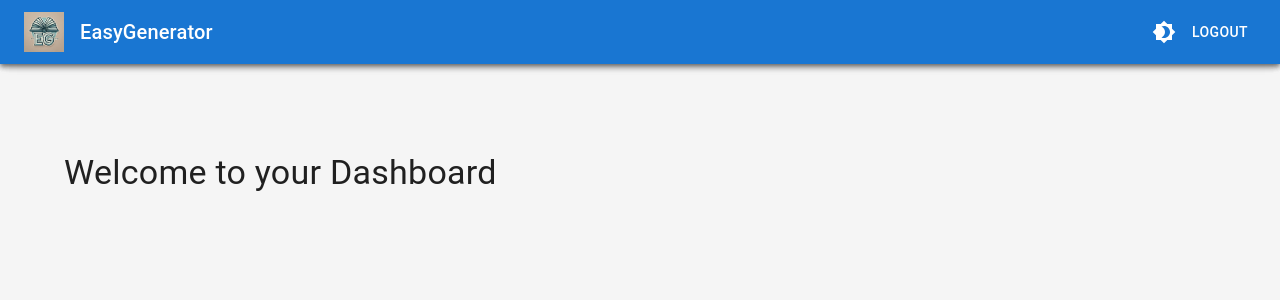
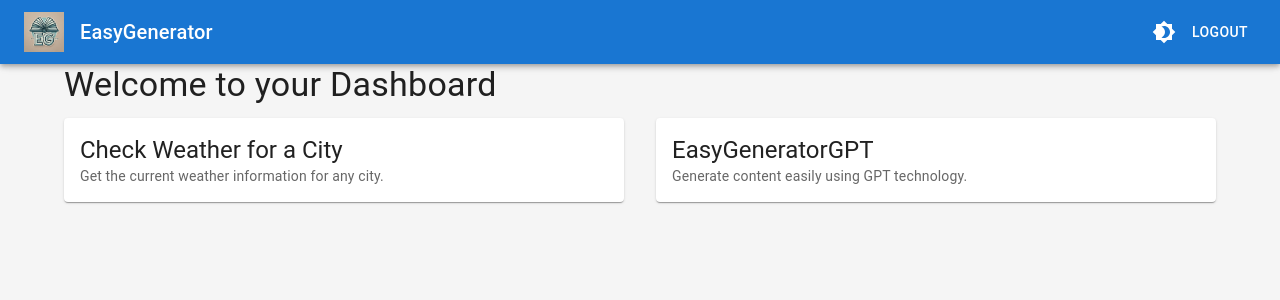
Before and after one commit to mujtabasiddiqui0786/easygenerator-my-app, a React (Create React App) app: page /dashboard in a window 1280 px wide. Shown: the top 300 px of the page. Built offline with nearby package versions, Linux system fonts and the light colour scheme; sample sign-in values are in the browser's storage.

Commit message:
display weather details

```diff
--- a/src/App.tsx
+++ b/src/App.tsx
@@ -3,6 +3,8 @@ import { BrowserRouter as Router, Routes, Route } from 'react-router-dom';
 import SignUp from './components/SignUp';
 import SignIn from './components/SignIn';
 import Dashboard from './components/Dashboard';
+import Weather from './components/Weather';
+// import EasyGeneratorGPT from './components/EasyGeneratorGPT';
 import PrivateRoute from './components/PrivateRoute';
 import Layout from './components/Layout';
 
@@ -21,7 +23,22 @@ function App() {
               </PrivateRoute>
             }
           />
-          {/* Add other routes here */}
+          <Route
+            path="/weather"
+            element={
+              <PrivateRoute>
+                <Weather />
+              </PrivateRoute>
+            }
+          />
+          {/* <Route
+            path="/easygeneratorgpt"
+            element={
+              <PrivateRoute>
+                <EasyGeneratorGPT />
+              </PrivateRoute>
+            }
+          /> */}
         </Routes>
       </Layout>
     </Router>
--- a/src/components/Dashboard.tsx
+++ b/src/components/Dashboard.tsx
@@ -1,98 +1,47 @@
 // src/components/Dashboard.tsx
-import React, { useContext } from 'react';
-import {
-  AppBar,
-  Toolbar,
-  Typography,
-  IconButton,
-  Box,
-  Container,
-  CssBaseline,
-  Button,
-} from '@mui/material';
-import MenuIcon from '@mui/icons-material/Menu';
+import React from 'react';
+import { Container, Typography, Grid, Card, CardContent, CardActionArea } from '@mui/material';
 import { useNavigate } from 'react-router-dom';
-import { ColorModeContext } from '../ThemeContext';
-import { useTheme } from '@mui/material/styles';
-import Brightness4Icon from '@mui/icons-material/Brightness4';
-import Brightness7Icon from '@mui/icons-material/Brightness7';
-import logo from '../assets/logo.png';
-import Header from './Header';
 
 const Dashboard: React.FC = () => {
   const navigate = useNavigate();
-  const colorMode = useContext(ColorModeContext);
-  const theme = useTheme();
 
-  const handleLogout = () => {
-    localStorage.removeItem('token');
-    navigate('/');
-  };
-
-  // return (
-  //   <Box sx={{ display: 'flex' }}>
-  //     <CssBaseline />
-  //     <AppBar position="fixed">
-  //       <Toolbar>
-  //         {/* Logo */}
-  //         <Box
-  //           component="img"
-  //           sx={{
-  //             height: 40,
-  //             width: 40,
-  //             mr: 2,
-  //           }}
-  //           alt="Logo"
-  //           src={logo}
-  //         />
-  //         <Typography variant="h6" sx={{ flexGrow: 1 }}>
-  //           Dashboard
-  //         </Typography>
-  //         {/* Theme Toggle Button */}
-  //         <IconButton
-  //           sx={{ ml: 1 }}
-  //           color="inherit"
-  //           onClick={colorMode.toggleColorMode}
-  //         >
-  //           {theme.palette.mode === 'dark' ? <Brightness7Icon /> : <Brightness4Icon />}
-  //         </IconButton>
-  //         <Button color="inherit" onClick={handleLogout}>
-  //           Logout
-  //         </Button>
-  //       </Toolbar>
-  //     </AppBar>
-  //     <Box
-  //       component="main"
-  //       sx={{ flexGrow: 1, p: 3, mt: 8 }}
-  //     >
-  //       <Container maxWidth="lg">
-  //         {/* Place your dashboard content here */}
-  //         <Typography variant="h4" gutterBottom>
-  //           Welcome to your Dashboard
-  //         </Typography>
-  //         {/* Additional components and content */}
-  //       </Container>
-  //     </Box>
-  //   </Box>
-  // );
-// };
   return (
-    <Box sx={{ display: 'flex' }}>
-      <CssBaseline />
-      <Header />
-      <Box
-        component="main"
-        sx={{ flexGrow: 1, p: 3, mt: 8 }}
-      >
-        <Container maxWidth="lg">
-          {/* Place your dashboard content here */}
-          <Typography variant="h4" gutterBottom>
-            Welcome to your Dashboard
-          </Typography>
-          {/* Additional components and content */}
-        </Container>
-      </Box>
-    </Box>
+    <Container maxWidth="lg" sx={{ mt: 8 }}>
+      <Typography variant="h4" gutterBottom>
+        Welcome to your Dashboard
+      </Typography>
+      <Grid container spacing={4}>
+        <Grid item xs={12} sm={6}>
+          <Card>
+            <CardActionArea onClick={() => navigate('/weather')}>
+              <CardContent>
+                <Typography variant="h5" component="div">
+                  Check Weather for a City
+                </Typography>
+                <Typography variant="body2" color="text.secondary">
+                  Get the current weather information for any city.
+                </Typography>
+              </CardContent>
+            </CardActionArea>
+          </Card>
+        </Grid>
+        <Grid item xs={12} sm={6}>
+          <Card>
+            <CardActionArea onClick={() => navigate('/easygeneratorgpt')}>
+              <CardContent>
+                <Typography variant="h5" component="div">
+                  EasyGeneratorGPT
+                </Typography>
+                <Typography variant="body2" color="text.secondary">
+                  Generate content easily using GPT technology.
+                </Typography>
+              </CardContent>
+            </CardActionArea>
+          </Card>
+        </Grid>
+      </Grid>
+    </Container>
   );
 };
 
--- /dev/null
+++ b/src/components/Weather.tsx
@@ -0,0 +1,72 @@
+// src/components/Weather.tsx
+import React, { useState } from 'react';
+import { Container, TextField, Button, Typography, Box, CircularProgress } from '@mui/material';
+import apiClient from '../apiClient';
+
+interface WeatherData {
+  city: string;
+  temperature: number;
+  description: string;
+}
+
+const Weather: React.FC = () => {
+  const [city, setCity] = useState('');
+  const [weather, setWeather] = useState<WeatherData | null>(null);
+  const [loading, setLoading] = useState(false);
+  const [error, setError] = useState('');
+
+  const handleGetWeather = async () => {
+    setLoading(true);
+    setError('');
+    setWeather(null);
+    const token = localStorage.getItem('token'); // Get the token from localStorage
+
+    try {
+      const response = await apiClient.get(`/weather?city=${encodeURIComponent(city)}`, {
+        headers: {
+          Authorization: `Bearer ${token}`, // Include the JWT token in the Authorization header
+        },
+      });
+      setWeather(response.data);
+    } catch (err: any) {
+      setError(err.response?.data?.message || 'Error fetching weather data.');
+    } finally {
+      setLoading(false);
+    }
+  };
+
+  return (
+    <Container maxWidth="sm" sx={{ mt: 8 }}>
+      <Typography variant="h4" gutterBottom>
+        Weather Checker
+      </Typography>
+      <Box sx={{ display: 'flex', gap: 2, mb: 4 }}>
+        <TextField
+          label="City"
+          variant="outlined"
+          fullWidth
+          value={city}
+          onChange={(e) => setCity(e.target.value)}
+        />
+        <Button variant="contained" onClick={handleGetWeather}>
+          Get Weather
+        </Button>
+      </Box>
+      {loading && <CircularProgress />}
+      {error && (
+        <Typography variant="body1" color="error" sx={{ mt: 2 }}>
+          {error}
+        </Typography>
+      )}
+      {weather && (
+        <Box sx={{ mt: 4 }}>
+          <Typography variant="h5">{weather.city}</Typography>
+          <Typography variant="body1">Temperature: {weather.temperature}°C</Typography>
+          <Typography variant="body1">Description: {weather.description}</Typography>
+        </Box>
+      )}
+    </Container>
+  );
+};
+
+export default Weather;
```
